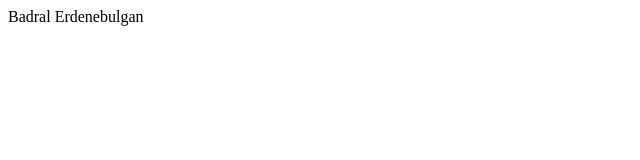
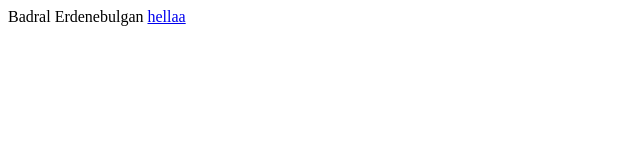
Before and after one commit to Sezos/Vcard, a plain HTML site: page index.html in a window 1280 px wide. Shown: the full height of the page, 0-640 px from the left. Drawn offline with Linux system fonts and the light colour scheme.

Commit message:
Update index.html

```diff
--- a/index.html
+++ b/index.html
@@ -2,5 +2,7 @@
     <head>
         Badral Erdenebulgan
     </head>
-
+    <body>
+        <a value="Download Contact" href="badral erdenebulgan.vcf">hellaa</a>
+    </body>
 </html>
```
